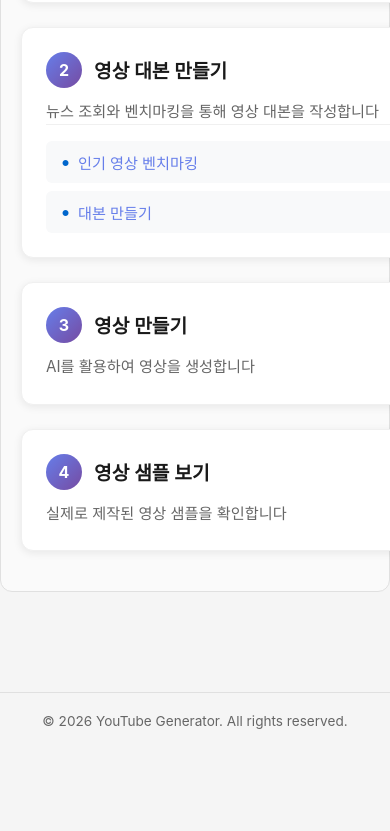
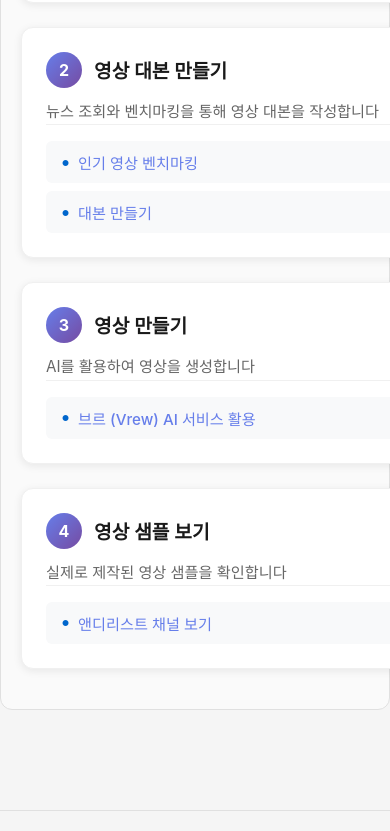
Before and after one commit to clubbob/YouTube-Generator, a Next.js app: page / in a window 390 px wide. Shown: the part 1579-2410 px from the top of the page. Before the commit the page ends 2328 px from the top, so only its background shows below. Built offline with nearby package versions, Linux system fonts and the light colour scheme.

Commit message:
UI 조정

```diff
--- a/app/globals.css
+++ b/app/globals.css
@@ -202,6 +202,7 @@ header.header {
   transition: all 0.2s;
   border-left: 3px solid transparent;
   position: relative;
+  white-space: nowrap;
 }
 
 .menu-link:hover {
@@ -230,7 +231,7 @@ header.header {
   border: 1px solid #e0e0e0;
   border-radius: 8px;
   box-shadow: 0 4px 12px rgba(0, 0, 0, 0.15);
-  min-width: 240px;
+  min-width: 300px;
   padding: 8px 0;
   margin-left: 4px;
   z-index: 1001;
@@ -258,6 +259,7 @@ header.header {
   transition: all 0.2s;
   border-left: 3px solid transparent;
   text-align: left;
+  white-space: nowrap;
 }
 
 .submenu-item:hover {
@@ -722,6 +724,15 @@ header.header {
   transform: translateY(-2px);
 }
 
+.process-card-link-disabled {
+  cursor: default;
+  pointer-events: none;
+}
+
+.process-card-link-disabled:hover {
+  transform: none;
+}
+
 .process-card:hover {
   transform: translateY(-4px);
   box-shadow: 0 8px 24px rgba(0, 0, 0, 0.12);
--- a/app/page.tsx
+++ b/app/page.tsx
@@ -2,7 +2,23 @@
 
 import Link from "next/link";
 
-const processSteps = [
+interface SubItem {
+  title: string;
+  available: boolean;
+  href: string;
+  external?: boolean;
+}
+
+interface ProcessStep {
+  number: number;
+  title: string;
+  description: string;
+  href: string;
+  subItems: SubItem[];
+  external?: boolean;
+}
+
+const processSteps: ProcessStep[] = [
   {
     number: 1,
     title: "유튜브 채널 만들기",
@@ -28,14 +44,18 @@ const processSteps = [
     title: "영상 만들기",
     description: "AI를 활용하여 영상을 생성합니다",
     href: "/process/3",
-    subItems: [],
+    subItems: [
+      { title: "브르 (Vrew) AI 서비스 활용", available: true, href: "/process/3" },
+    ],
   },
   {
     number: 4,
     title: "영상 샘플 보기",
     description: "실제로 제작된 영상 샘플을 확인합니다",
     href: "https://www.youtube.com/@%EC%95%A4%EB%94%94%EB%A6%AC%EC%8A%A4%ED%8A%B8",
-    subItems: [],
+    subItems: [
+      { title: "앤디리스트 채널 보기", available: true, href: "https://www.youtube.com/@%EC%95%A4%EB%94%94%EB%A6%AC%EC%8A%A4%ED%8A%B8", external: true },
+    ],
     external: true,
   },
 ];
@@ -81,7 +101,16 @@ export default function Home() {
         <div className="process-grid">
           {processSteps.map((step) => (
           <div key={step.number} className="process-card">
-            {step.external ? (
+            {step.external && step.subItems.length > 0 ? (
+              // external이면서 서브메뉴가 있는 경우 메인 카드 클릭 비활성화
+              <div className="process-card-link process-card-link-disabled">
+                <div className="card-header">
+                  <span className="card-number">{step.number}</span>
+                  <h3 className="card-title">{step.title}</h3>
+                </div>
+                <p className="card-description">{step.description}</p>
+              </div>
+            ) : step.external ? (
               <a href={step.href} target="_blank" rel="noopener noreferrer" className="process-card-link">
                 <div className="card-header">
                   <span className="card-number">{step.number}</span>
@@ -89,6 +118,15 @@ export default function Home() {
                 </div>
                 <p className="card-description">{step.description}</p>
               </a>
+            ) : step.subItems.length > 0 ? (
+              // 서브메뉴가 있는 경우 메인 카드 클릭 비활성화
+              <div className="process-card-link process-card-link-disabled">
+                <div className="card-header">
+                  <span className="card-number">{step.number}</span>
+                  <h3 className="card-title">{step.title}</h3>
+                </div>
+                <p className="card-description">{step.description}</p>
+              </div>
             ) : (
               <Link href={step.href} className="process-card-link">
                 <div className="card-header">
@@ -102,6 +140,19 @@ export default function Home() {
               <div className="card-subitems">
                 {step.subItems.map((subItem, index) => (
                   subItem.available && subItem.href ? (
+                    subItem.external ? (
+                      <a
+                        key={index}
+                        href={subItem.href}
+                        target="_blank"
+                        rel="noopener noreferrer"
+                        className="subitem-link"
+                        onClick={(e) => e.stopPropagation()}
+                      >
+                        <span className="subitem-dot">•</span>
+                        <span className="subitem-text">{subItem.title}</span>
+                      </a>
+                    ) : (
                       <Link
                         key={index}
                         href={subItem.href}
@@ -111,6 +162,7 @@ export default function Home() {
                         <span className="subitem-dot">•</span>
                         <span className="subitem-text">{subItem.title}</span>
                       </Link>
+                    )
                   ) : (
                     <div key={index} className="subitem-disabled">
                       <span className="subitem-dot">•</span>
--- a/components/Header.tsx
+++ b/components/Header.tsx
@@ -13,7 +13,6 @@ interface SubMenuItem {
 const menuItems: SubMenuItem[] = [
   {
     title: "1. 유튜브 채널 만들기",
-    href: "/process/1",
     subItems: [
       { title: "1-1. 채널 컨셉 설정", href: "/process/1/1" },
       { title: "1-2. 채널 만들기", href: "/process/1/2" },
@@ -21,7 +20,6 @@ const menuItems: SubMenuItem[] = [
   },
   {
     title: "2. 영상 대본 만들기",
-    href: "/process/2",
     subItems: [
       { title: "2-1. 인기 영상 벤치마킹", href: "/trending" },
       { title: "2-2. 대본 만들기", href: "/process/2/3" },
@@ -30,10 +28,16 @@ const menuItems: SubMenuItem[] = [
   {
     title: "3. 영상 만들기",
     href: "/process/3",
+    subItems: [
+      { title: "3-1. 브르 (Vrew) AI 서비스 활용", href: "/process/3" },
+    ],
   },
   {
     title: "4. 영상 샘플 보기",
     href: "https://www.youtube.com/@%EC%95%A4%EB%94%94%EB%A6%AC%EC%8A%A4%ED%8A%B8",
+    subItems: [
+      { title: "4-1. 앤디리스트 채널 보기", href: "https://www.youtube.com/@%EC%95%A4%EB%94%94%EB%A6%AC%EC%8A%A4%ED%8A%B8" },
+    ],
   },
 ];
 
@@ -80,8 +84,9 @@ export default function Header() {
             }}
             onMouseLeave={(e) => {
               if (window.innerWidth > 768) {
-                const relatedTarget = e.relatedTarget as HTMLElement;
+                const relatedTarget = e.relatedTarget;
                 if (!relatedTarget ||
+                    !(relatedTarget instanceof HTMLElement) ||
                     (!relatedTarget.closest('.main-menu') &&
                      !relatedTarget.closest('.menu-dropdown'))) {
                   setIsMenuOpen(false);
@@ -112,8 +117,9 @@ export default function Header() {
                 }}
                 onMouseLeave={(e) => {
                   if (window.innerWidth > 768) {
-                    const relatedTarget = e.relatedTarget as HTMLElement;
+                    const relatedTarget = e.relatedTarget;
                     if (!relatedTarget ||
+                        !(relatedTarget instanceof HTMLElement) ||
                         (!relatedTarget.closest('.main-menu') &&
                          !relatedTarget.closest('.menu-dropdown'))) {
                       setIsMenuOpen(false);
@@ -144,9 +150,14 @@ export default function Header() {
                           target="_blank"
                           rel="noopener noreferrer"
                           className="menu-link"
-                          onClick={() => {
+                          onClick={(e) => {
+                            if (item.subItems && window.innerWidth <= 768) {
+                              e.preventDefault();
+                              setMobileOpenIndex(mobileOpenIndex === index ? null : index);
+                            } else if (!item.subItems) {
                               setMobileMenuOpen(false);
                               setIsMenuOpen(false);
+                            }
                           }}
                         >
                           {item.title}
@@ -160,7 +171,7 @@ export default function Header() {
                             if (window.innerWidth <= 768 && item.subItems) {
                               e.preventDefault();
                               setMobileOpenIndex(mobileOpenIndex === index ? null : index);
-                            } else {
+                            } else if (!item.subItems) {
                               setMobileMenuOpen(false);
                               setIsMenuOpen(false);
                             }
@@ -194,8 +205,9 @@ export default function Header() {
                         }}
                         onMouseLeave={(e) => {
                           if (window.innerWidth > 768) {
-                            const relatedTarget = e.relatedTarget as HTMLElement;
+                            const relatedTarget = e.relatedTarget;
                             if (!relatedTarget ||
+                                !(relatedTarget instanceof HTMLElement) ||
                                 (!relatedTarget.closest('.menu-item') &&
                                  !relatedTarget.closest('.submenu'))) {
                               setHoveredIndex(null);
@@ -204,6 +216,22 @@ export default function Header() {
                         }}
                       >
                         {item.subItems.map((subItem, subIndex) => (
+                          subItem.href && subItem.href.startsWith("http") ? (
+                            <a
+                              key={subIndex}
+                              href={subItem.href}
+                              target="_blank"
+                              rel="noopener noreferrer"
+                              className="submenu-item"
+                              onClick={() => {
+                                setMobileMenuOpen(false);
+                                setIsMenuOpen(false);
+                                setMobileOpenIndex(null);
+                              }}
+                            >
+                              {subItem.title}
+                            </a>
+                          ) : (
                             <Link
                               key={subIndex}
                               href={subItem.href || "#"}
@@ -219,6 +247,7 @@ export default function Header() {
                             >
                               {subItem.title}
                             </Link>
+                          )
                         ))}
                       </div>
                     )}
```
Also changed, not shown: app/process/[step]/page.tsx (+3 -15 lines). Lines whose indentation alone changed are shown as unchanged.
